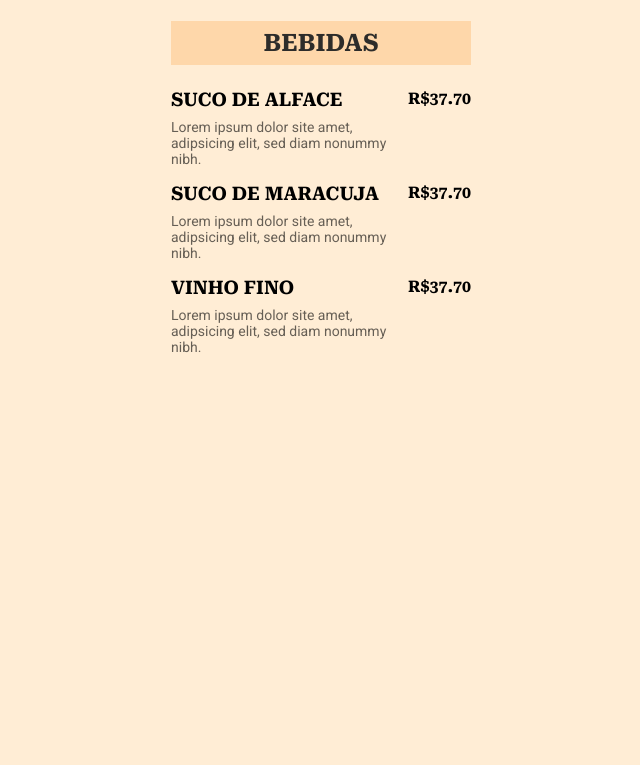
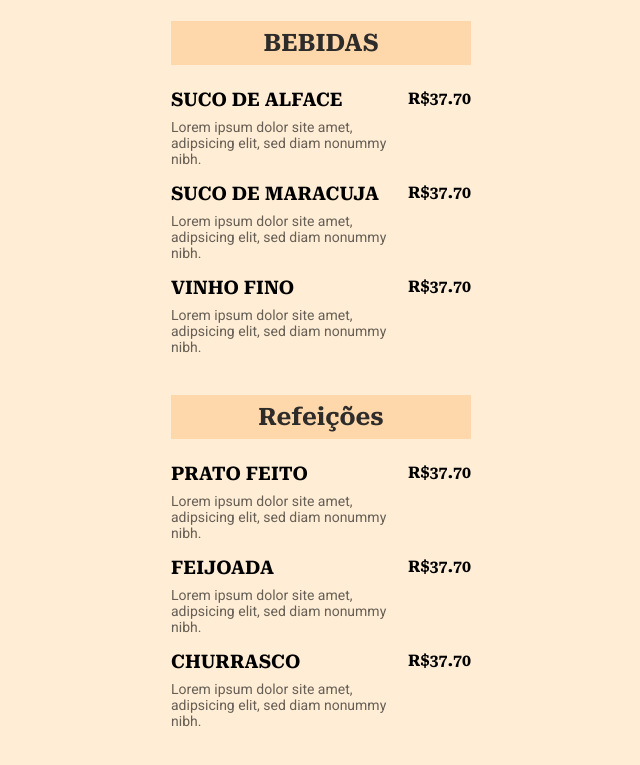
Before and after one commit to tiagojunio/maratona-explore-3, a plain HTML site: page index.html in a window 1280 px wide. Shown: the part 475-1240 px from the top of the page, without its empty margins (319-959 px from the left). Before the commit the page ends 870 px from the top, so only its background shows below. Drawn offline with Linux system fonts and the light colour scheme.

Commit message:
foi inserido a opção de Refeições

```diff
--- a/index.html
+++ b/index.html
@@ -72,6 +72,35 @@
                 <strong class="price">R$37.70</strong>
         </ul>
     </section>
+    <section>
+        <h2 class="title">Refeições</h2>
+
+        <ul>
+            <li>
+                <div class="details">
+                    <h3>PRATO FEITO</h3>
+
+                    <p class="description">Lorem ipsum dolor site amet, adipsicing elit, sed diam nonummy nibh.</p.< /p>
+                </div>
+                <strong class="price">R$37.70</strong>
+            </li>
+            <li>
+                <div class="details">
+                    <h3>FEIJOADA</h3>
+
+                    <p class="description">Lorem ipsum dolor site amet, adipsicing elit, sed diam nonummy nibh.</p>
+                </div>
+                <strong class="price">R$37.70</strong>
+            </li>
+            <li>
+                <div class="details">
+                    <h3>CHURRASCO</h3>
+
+                    <p class="description">Lorem ipsum dolor site amet, adipsicing elit, sed diam nonummy nibh.</p>
+                </div>
+                <strong class="price">R$37.70</strong>
+        </ul>
+    </section>
 </body>
 
 </html>
```
